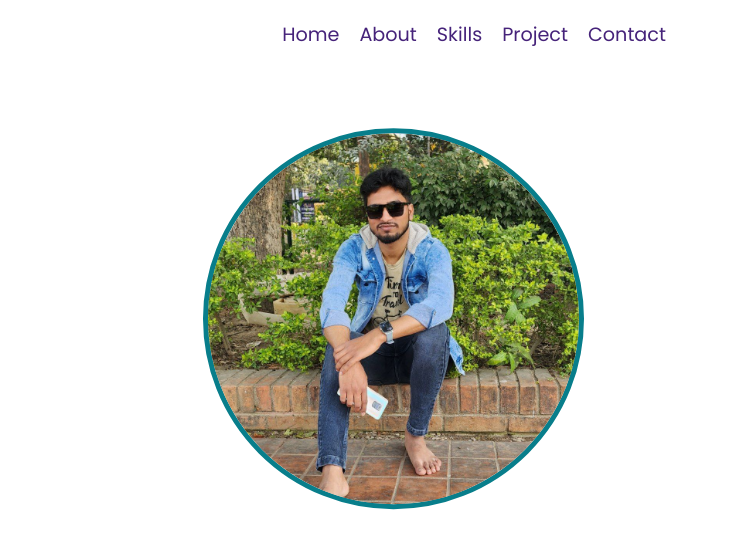
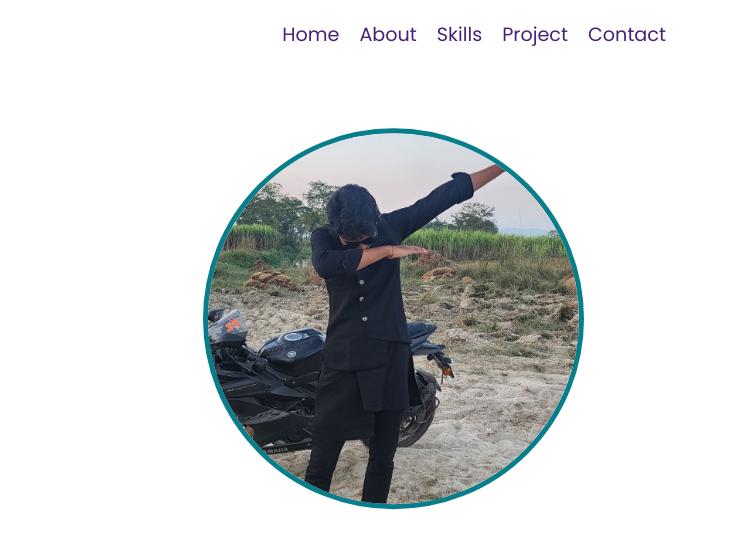
Before and after one commit to prashantrajch/portfolio, a plain HTML site: page index.html in a window 1280 px wide. Shown: the top 537 px of the page, 524-1280 px from the left. Drawn offline with nearby package versions, Linux system fonts and the light colour scheme.

Commit message:
some bug is fix

```diff
--- a/style.css
+++ b/style.css
@@ -228,7 +228,7 @@ color: #aaa;
   height: 100%;
   background-color: rebeccapurple;
   border-radius: 50%;
-  background-image: url(assests/photo_2024-02-19_11-31-55.jpg);
+  background-image: url(assests/photo_2024-02-21_00-20-58.jpg);
   background-position: center;
   background-size: cover;
   background-repeat: no-repeat;
```
Also changed, not shown: assests/checkmark.png (added), assests/photo_2024-02-21_00-20-58.jpg (added).
